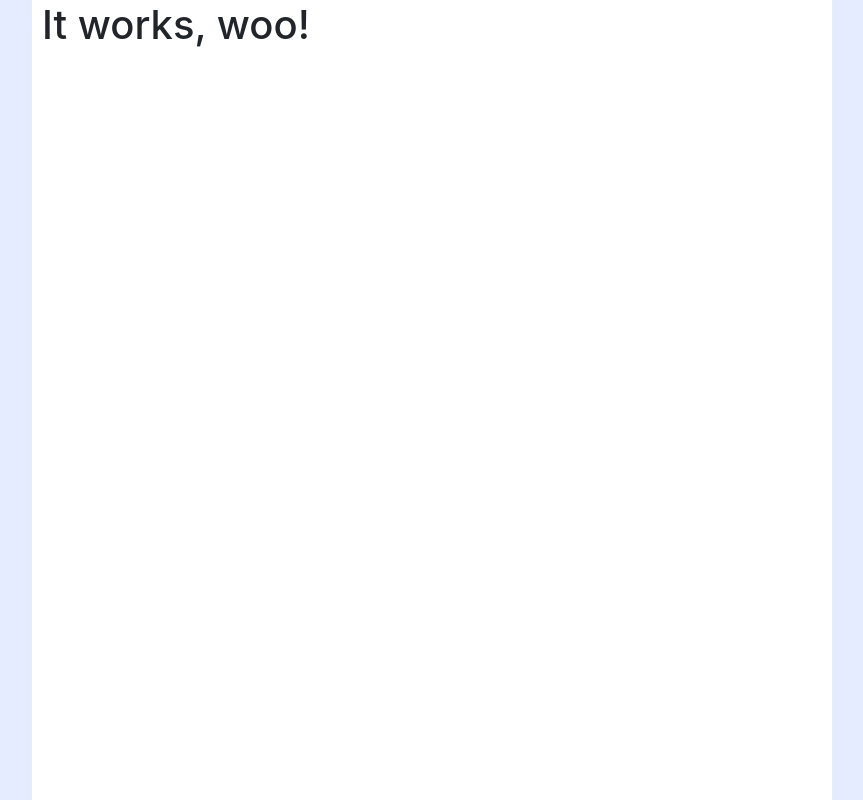
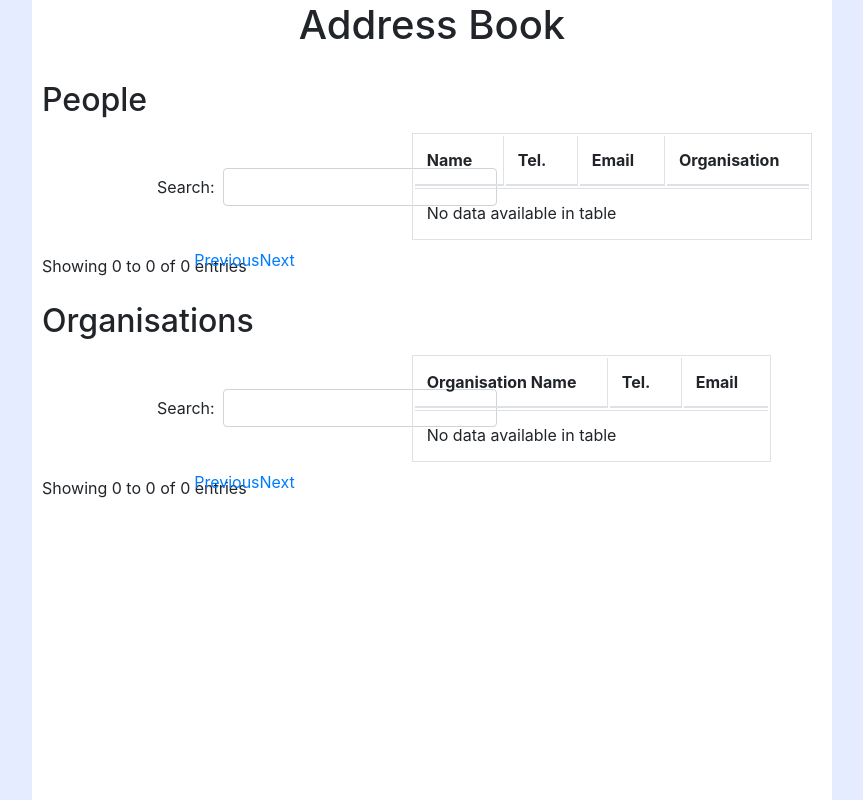
Before and after one commit to Alexceptional/Adm-Web-Assignment, a Django app: template addresses/templates/home.html in a window 1280 px wide. Shown: the whole page, without its empty margins (208-1071 px from the left). Run offline with Django 3.2, Linux system fonts and the light colour scheme; the template is opened without the code that fills it, so the values that code supplies are empty; some libraries are stand-ins or nearby versions.

Commit message:
home page html, class method for person

```diff
--- a/addresses/templates/base.html
+++ b/addresses/templates/base.html
@@ -19,8 +19,10 @@
     <title>{% block title %}Address Book{% endblock %}</title>
 </head>
 <body>
-    {% block home %}{% endblock %}
-    {% block person %}{% endblock %}
-    {% block organisation %}{% endblock %}
+    <div id="wrapper">
+        {% block home %}{% endblock %}
+        {% block person %}{% endblock %}
+        {% block organisation %}{% endblock %}
+    </div>
 </body>
 </html>
--- a/addresses/templates/home.html
+++ b/addresses/templates/home.html
@@ -2,8 +2,82 @@
 
 {% block home %}
 
-    <div id="wrapper">
-        <h1>It works, woo!</h1>
+    <div class="row">
+        <div class="col-lg-12">
+            <h1 class="page-header text-center">Address Book</h1>
+            <br>
+        </div>
     </div>
 
+    <div class="row">
+        <div class="col-lg-12">
+            <h2>People</h2>
+            <table class="table table-hover table-bordered" id="person-table">
+                <thead>
+                    <tr>
+                        <th> Name </th>
+                        <th> Tel. </th>
+                        <th> Email </th>
+                        <th> Organisation </th>
+                    </tr>
+                </thead>
+                <tbody>
+                    {% for row in people %}
+                        <tr>
+                            <td> {{ row.fullname }} </td>
+                            <td> {{ row.telephone }} </td>
+                            <td> {{ row.email }} </td>
+                            <td> {{ row.organisation.org_name }} </td>
+                        </tr>
+                    {% endfor %}
+                </tbody>
+            </table>
+            <br>
+        </div>
+    </div>
+
+    <div class="row">
+        <div class="col-lg-12">
+            <h2>Organisations</h2>
+            <table class="table table-hover table-bordered" id="org-table">
+                <thead>
+                    <tr>
+                        <th> Organisation Name </th>
+                        <th> Tel. </th>
+                        <th> Email </th>
+                    </tr>
+                </thead>
+                <tbody>
+                    {% for row in orgs %}
+                        <tr>
+                            <td> {{ row.org_name }} </td>
+                            <td> {{ row.telephone }} </td>
+                            <td> {{ row.email }} </td>
+                        </tr>
+                    {% endfor %}
+                </tbody>
+            </table>
+        </div>
+    </div>
+
+    <script>
+
+        $('#person-table').ready(function() {
+            $('#person-table').dataTable({
+                "lengthMenu": [[12, 50, -1], [12, 50, "All"]],
+                "bLengthChange": false,
+                "pageLength": 6
+            });
+        });
+
+        $('#org-table').ready(function() {
+            $('#org-table').dataTable({
+                "lengthMenu": [[12, 50, -1], [12, 50, "All"]],
+                "bLengthChange": false,
+                "pageLength": 4
+            });
+        });
+
+    </script>
+
 {% endblock %}
--- a/addresses/views.py
+++ b/addresses/views.py
@@ -1,11 +1,15 @@
 from django.shortcuts import render
+from addresses.models import Person, Organisation
 
 # Create your views here.
 
 
 def homepage(request):
 
-    return render(request, 'home.html', {})
+    people = Person.objects.all()
+    orgs = Organisation.objects.all()
+
+    return render(request, 'home.html', {'people': people, 'orgs': orgs})
 
 
 def view_person(request):
```
Also changed, not shown: addresses/models.py (+17 -1 lines).
